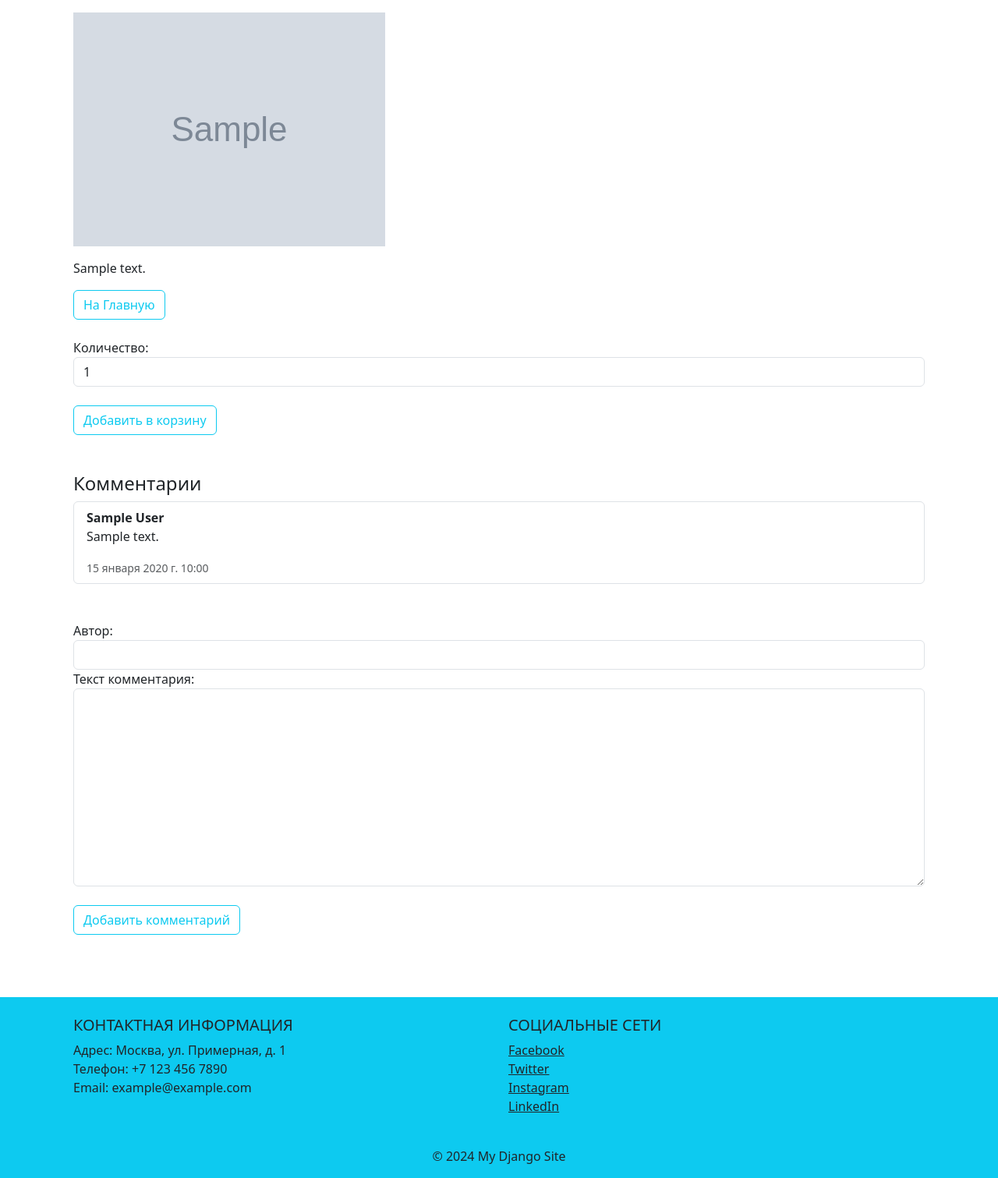
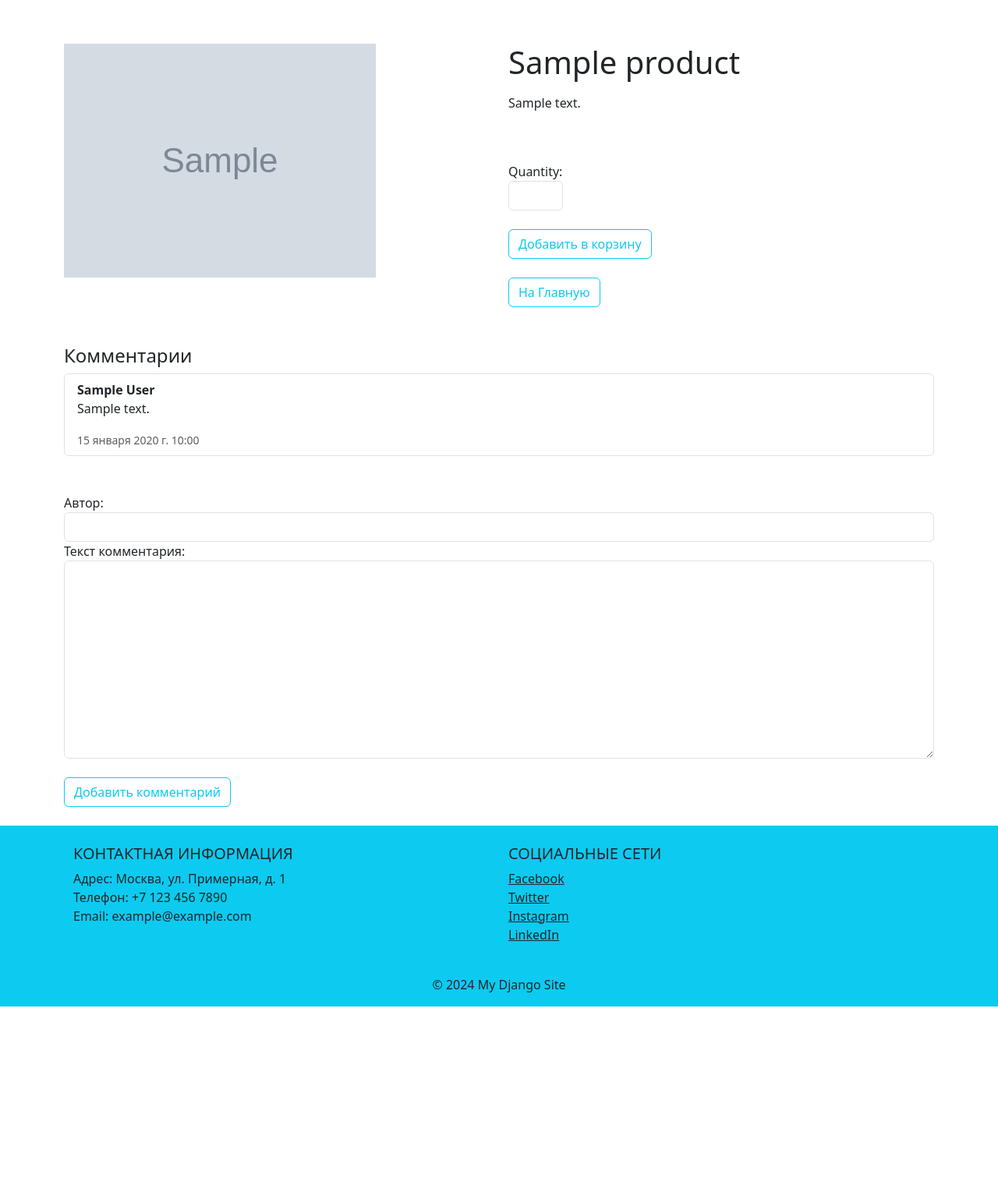
Before and after one commit to janisfs/Flower-Delivery-Basic, a Django app: page /1/ in a window 1280 px wide. Shown: the part 80-1591 px from the top of the page at 78% size. After the commit the page ends 1371 px from the top, so only its background shows below. Run offline with Django 5.2, Linux system fonts and the light colour scheme; tables that the repository leaves empty hold one stand-in row (values such as "Sample post"); grey boxes marked "Sample" are stand-in pictures.

Commit message:
solve some problems, change product_detail.html

```diff
--- a/my_flower_delivery/my_flower_del/forms.py
+++ b/my_flower_delivery/my_flower_del/forms.py
@@ -7,6 +7,7 @@ from .models import (
     Cart,
     CartItem  # Добавляем импорт CartItem
 )
+
 
 class RegisterForm(UserCreationForm):
     email = forms.EmailField(required=True)
@@ -39,9 +40,10 @@ class CommentForm(forms.ModelForm):
 class AddToCartForm(forms.Form):
     quantity = forms.IntegerField(
         min_value=1,
-        initial=1,
-        label='Количество',
-        widget=forms.NumberInput(attrs={'class': 'form-control'})
+        widget=forms.NumberInput(attrs={
+            'class': 'form-control small-input',
+            'style': 'width: 70px;'  # или любое другое значение
+        })
     )
 
 
--- a/my_flower_delivery/my_flower_del/templates/my_flower_del/layout.html
+++ b/my_flower_delivery/my_flower_del/templates/my_flower_del/layout.html
@@ -32,5 +32,10 @@
 
     <!-- Добавляем блок для пользовательского JavaScript -->
     {% block extra_js %}{% endblock %}
+    <script>
+    function showNotification(message) {
+        alert(message);
+    }
+    </script>
 </body>
 </html>
--- a/my_flower_delivery/my_flower_del/templates/my_flower_del/product_detail.html
+++ b/my_flower_delivery/my_flower_del/templates/my_flower_del/product_detail.html
@@ -7,12 +7,15 @@
 </head>
 <body>
     {% block content %}
-        <div class="container py-2">
+        <div class="row">
+            <div class="col-md-6 mt-5">
                 <!-- содержимое страницы products -->
                 <title>{% block title %} {{ product.name }} {% endblock %}</title>
                 <img src="{{ product.image.url }}" alt="{{ product.title }}">
+            </div>
+            <div class="col-md-6 mt-5">
+                <h1>{{ product.name }}</h1>
                 <p>{{ product.description | linebreaks }}</p>
-            <a href="{% url 'my_flower_del:index' %}" class="btn btn-outline-info">На Главную</a>
                 <br><br>
                 <form method="post" action="{% url 'my_flower_del:add_to_cart' product.id %}">
                     {% csrf_token %}
@@ -23,8 +26,10 @@
                     <br>
                     <button type="submit" class="btn btn-outline-info">Добавить в корзину</button>
                 </form>
-
-            <br><br>
+                <br>
+                <a href="{% url 'my_flower_del:index' %}" class="btn btn-outline-info">На Главную</a>
+            </div>
+            <div class="col-md-12 mt-5">
                 <div class="comments-section">
                     <h4>Комментарии</h4>
                     {% if comments %}
@@ -60,10 +65,35 @@
                         <button type="submit" class="btn btn-outline-info">Добавить комментарий</button>
                     </form>
                 </div>
+            </div>
             <br>
             <br>
         </div>
     {% endblock %}
+    <script>
+    document.querySelector('.add-to-cart-form').addEventListener('submit', function(e) {
+        e.preventDefault();
+
+        fetch(this.action, {
+            method: 'POST',
+            body: new FormData(this),
+            headers: {
+                'X-Requested-With': 'XMLHttpRequest',
+                'X-CSRFToken': document.querySelector('[name=csrfmiddlewaretoken]').value
+            }
+        })
+        .then(response => response.json())
+        .then(data => {
+            if (data.success) {
+                alert(data.message);  // или более красивое уведомление
+            }
+        })
+        .catch(error => {
+            console.error('Error:', error);
+            alert('Произошла ошибка при добавлении товара в корзину');
+        });
+    });
+    </script>
 
 </body>
 </html>
--- a/my_flower_delivery/my_flower_del/views.py
+++ b/my_flower_delivery/my_flower_del/views.py
@@ -6,6 +6,7 @@ from .models import Product, Order, OrderItem, Cart, CartItem, Comment
 from .forms import ShippingAddressForm, AddToCartForm
 from django.contrib.auth.decorators import login_required
 from .forms import CommentForm
+from django.http import JsonResponse
 
 
 # Главная страница
@@ -25,7 +26,7 @@ def login(request):
             user = form.get_user()
             auth_login(request, user)
             print(f"Пользователь {user.username} успешно залогинен")
-            return redirect('index')
+            return redirect('my_flower_del:index')
         else:
             print("Ошибки формы:", form.errors)
     else:
@@ -142,12 +143,18 @@ def add_to_cart(request, product_id):
                 cart_item.quantity += quantity
                 cart_item.save()
 
-            # Изменено в соответствии с вашей структурой URL
-            return redirect('my_flower_del:product_detail', product_id=product_id)
+            # Возвращаем JSON-ответ вместо редиректа
+            if request.headers.get('X-Requested-With') == 'XMLHttpRequest':  # Проверка на AJAX запрос
+                return JsonResponse({
+                    'success': True,
+                    'message': f'Товар "{product.name}" успешно добавлен в корзину!'
+                })
+            else:
+                # Для обычного POST-запроса делаем редирект как раньше
+                return redirect('my_flower_del:product_detail', product_id=product_id)
     else:
         form = AddToCartForm()
 
-    # Здесь тоже изменено
     return redirect('my_flower_del:product_detail', product_id=product_id)
 
 
```
Also changed, not shown: my_flower_delivery/my_flower_del/static/my_flower_del/style.css (line endings or trailing spaces). Lines whose indentation alone changed are shown as unchanged.
